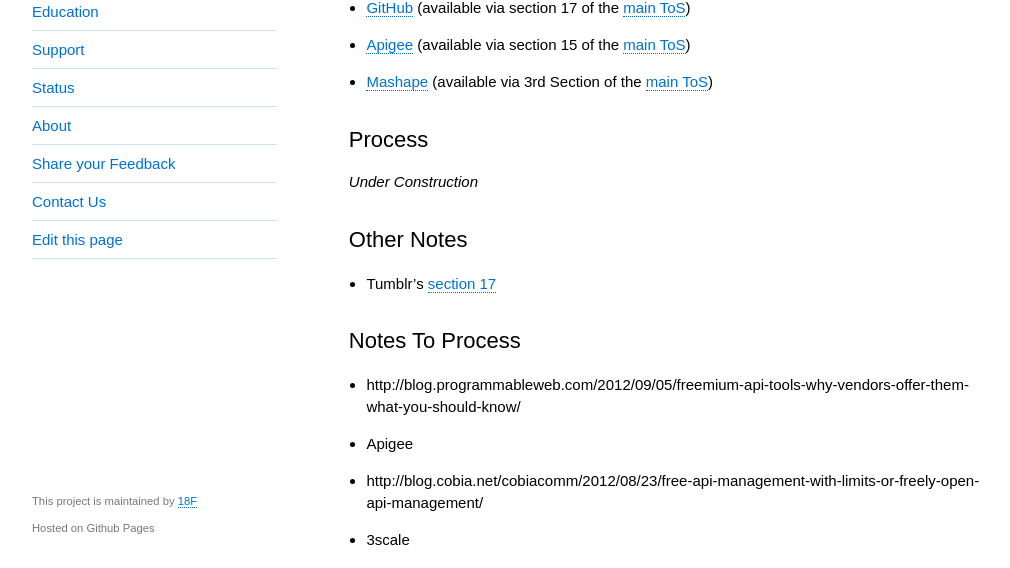
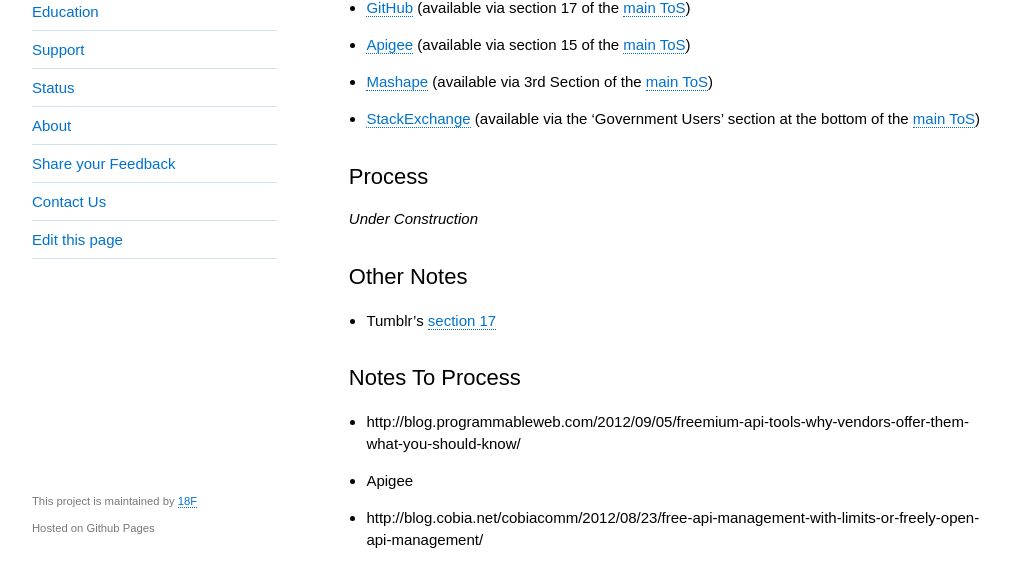
Before and after one commit to 18F/API-All-the-X, a Jekyll site: the page built from pages/third_party_services.md, in a window 1280 px wide and 900 px high, cut to the strip 332-900 px from the top of the window. Shown: the whole strip, without its empty margins (128-1138 px from the left). Built offline with Jekyll 4.4.1, drawn with Linux system fonts in a browser that asks for light colours.

Commit message:
adding stackexchange

```diff
--- a/pages/third_party_services.md
+++ b/pages/third_party_services.md
@@ -14,6 +14,7 @@
 * [GitHub](https://help.github.com/articles/amendment-to-github-terms-of-service-applicable-to-government-users) (available via section 17 of the [main ToS](https://help.github.com/articles/github-terms-of-service))
 * [Apigee](http://apigee.com/about/content/amendment-apigee-terms-service) (available via section 15 of the [main ToS](http://apigee.com/about/terms))
 * [Mashape](https://www.mashape.com/terms/government) (available via 3rd Section of the [main ToS](https://www.mashape.com/terms))
+* [StackExchange](http://stackexchange.com/legal/terms-of-service/usg) (available via the 'Government Users' section at the bottom of the [main ToS](http://stackexchange.com/legal))
 
 
 ## Process
```
